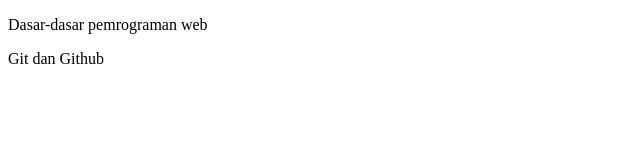
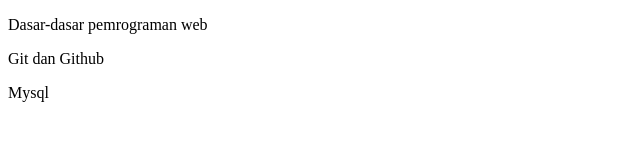
Before and after one commit to wikinur/new-project-resolusi, a plain HTML site: page index-rencana.html in a window 1280 px wide. Shown: the full height of the page, 0-640 px from the left. Drawn offline with Linux system fonts and the light colour scheme.

Commit message:
lanjut materi mysql

```diff
--- a/index-rencana.html
+++ b/index-rencana.html
@@ -6,5 +6,6 @@
 <body>
 	<p>Dasar-dasar pemrograman web</p>
 	<p>Git dan Github</p>
+	<p>Mysql</p>
 </body>
 </html>
```
